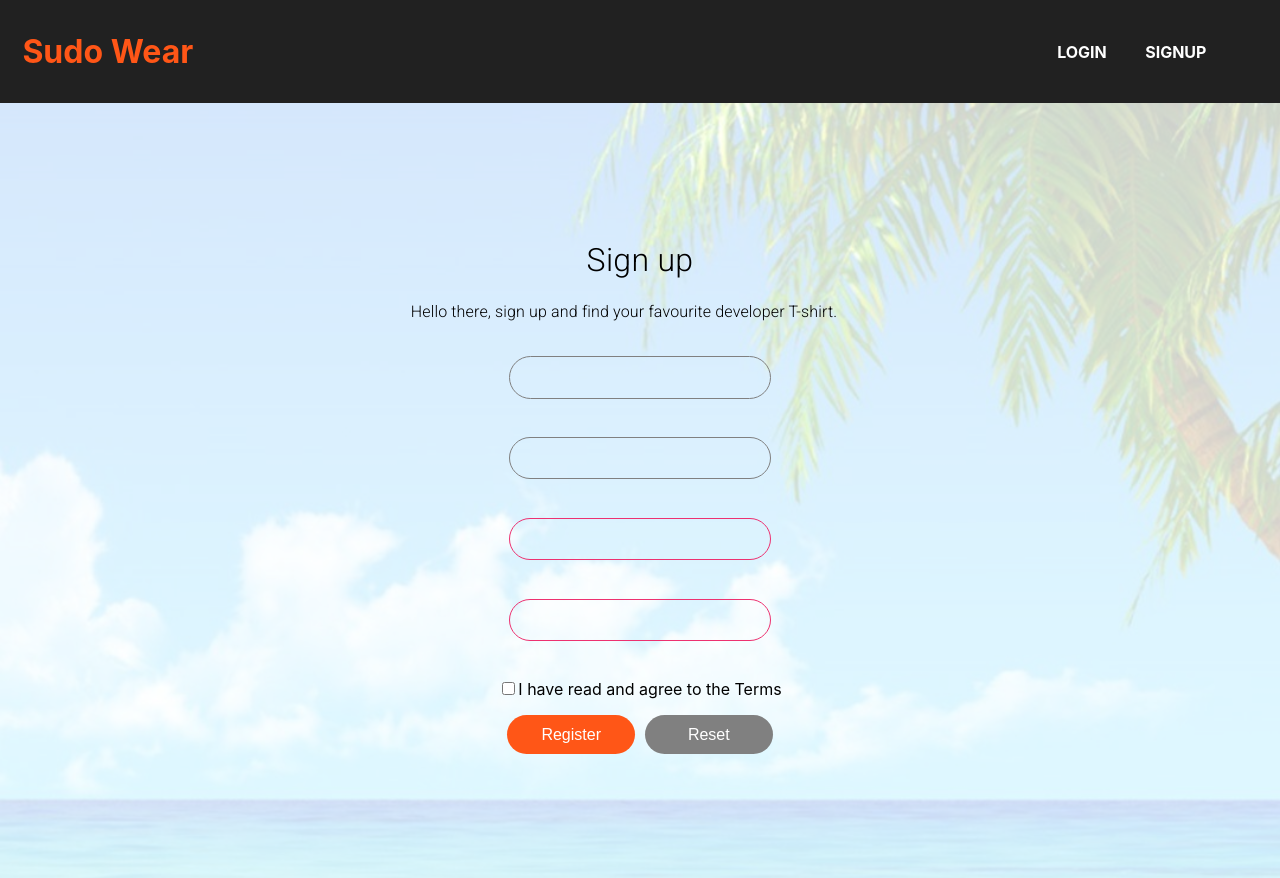
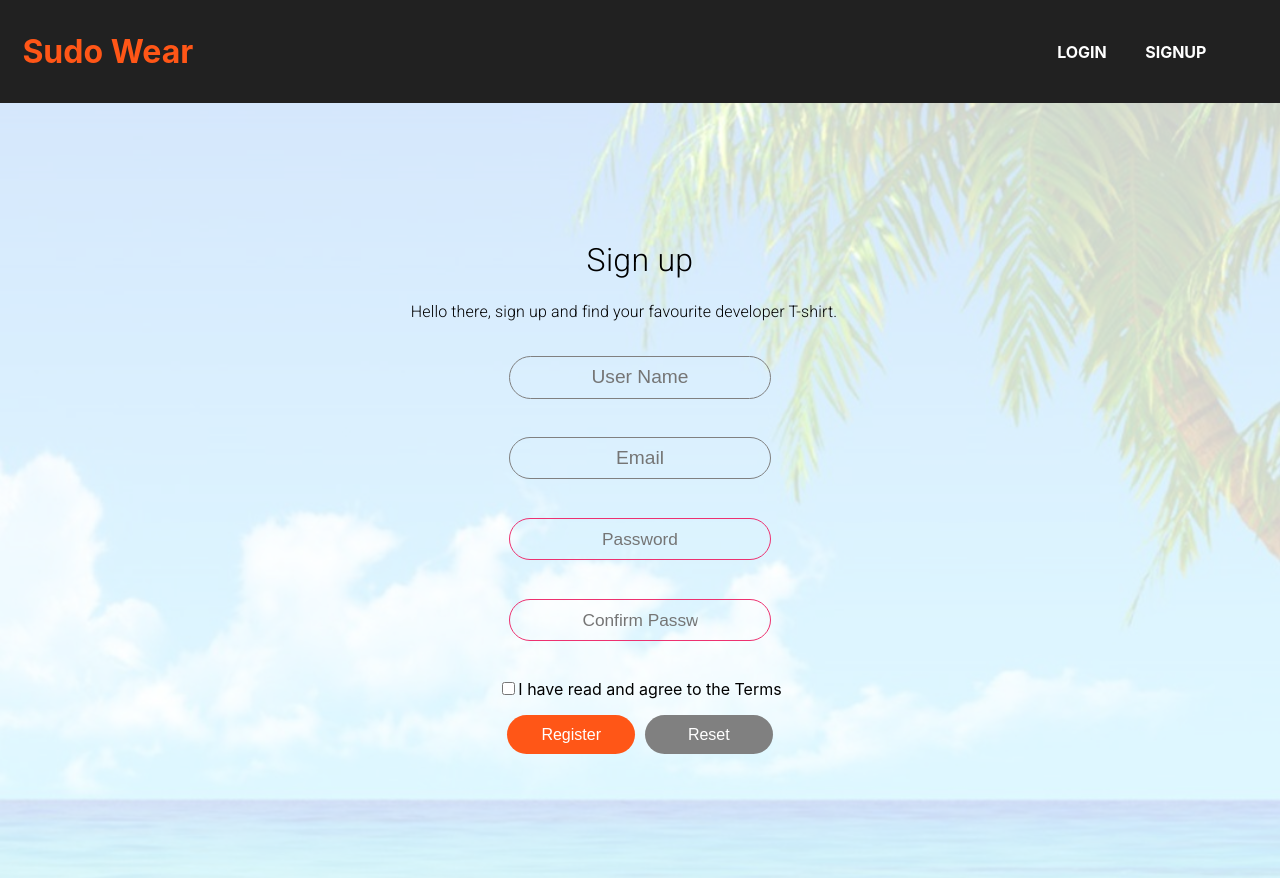
Before and after one commit to oxenprogrammer/developer-wear-react, a React (Create React App) app: page /register in a window 1280 px wide. Shown: the top 878 px of the page. Built offline with nearby package versions, Linux system fonts and the light colour scheme.

Commit message:
Feat(component): add form input placeholder

```diff
--- a/src/containers/Login.js
+++ b/src/containers/Login.js
@@ -67,6 +67,11 @@ export const useStyles = makeStyles(() => ({
     border: "0.5px solid #ED3170",
     color: "#FF5617",
     fontSize: "2.4rem",
+    '&::placeholder': {
+      textOverflow: 'ellipsis !important',
+      transform:'scale(0.45)',
+      verticalAlign: 'middle',
+    }
   },
   button: {
     width: "8rem",
@@ -171,6 +176,7 @@ const Login = (props) => {
           value={email}
           onChange={onChangeEmail}
           validations={[required]}
+          placeholder="Email"
         />
         <Input
           type="password"
@@ -179,6 +185,7 @@ const Login = (props) => {
           value={password}
           onChange={onChangePassword}
           validations={[required]}
+          placeholder="Password"
         />
         <button
           className={classNames(classes.input, classes.button)}
--- a/src/containers/Register.js
+++ b/src/containers/Register.js
@@ -80,6 +80,7 @@ const Register = () => {
           <input
             name="username"
             type="text"
+            placeholder="User Name"
             {...register("username")}
             className={classNames(
               classes.input,
@@ -95,6 +96,7 @@ const Register = () => {
           <input
             name="email"
             type="text"
+            placeholder="Email"
             {...register("email")}
             className={classNames(
               classes.input,
@@ -108,6 +110,7 @@ const Register = () => {
           <input
             name="password"
             type="password"
+            placeholder="Password"
             {...register("password")}
             className={classNames(
               classes.input,
@@ -124,6 +127,7 @@ const Register = () => {
           <input
             name="password_confirmation"
             type="password"
+            placeholder="Confirm Password"
             {...register("password_confirmation")}
             className={classNames(
               classes.input,
```
